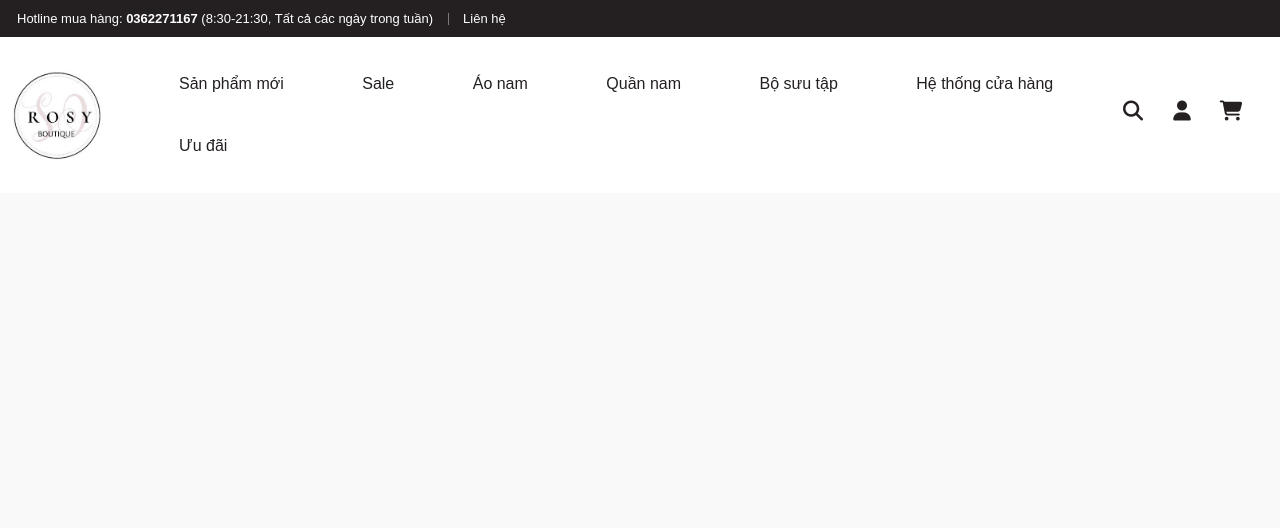
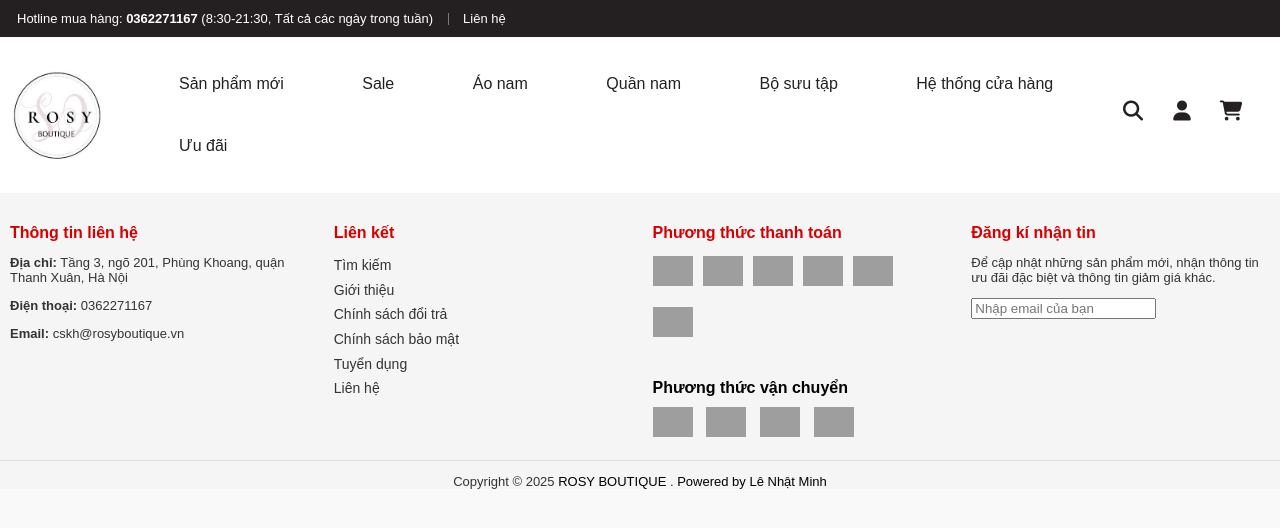
Before and after one commit to LeNhatMinhK391/Fashion_frontend, a plain HTML site: page product-details.html in a window 1280 px wide. Drawn offline with Linux system fonts and the light colour scheme; grey boxes are pictures that could not be loaded.

Commit message:
Update product-details.html

```diff
--- a/product-details.html
+++ b/product-details.html
@@ -112,7 +112,85 @@
 
     </div>
   </header>
+<!-- footer -->
+<footer class="main-footer">
+  <div class="footer-container">
+      <div class="footer-section contact-info">
+        <h4>Thông tin liên hệ</h4>
+        <p> <b> Địa chỉ:</b> Tầng 3, ngõ 201, Phùng Khoang, quận Thanh Xuân, Hà Nội</p>
+        <p><b>Điện thoại:</b>  0362271167</p>
+        <p><b>Email:</b> cskh@rosyboutique.vn</p>
+      </div>
+      <div class="footer-section links">
+        <h4>Liên kết</h4>
+        <ul>
+          <li><a href="#">Tìm kiếm</a></li>
+          <li><a href="#">Giới thiệu</a></li>
+          <li><a href="#">Chính sách đổi trả</a></li>
+          <li><a href="#">Chính sách bảo mật</a></li>
+          <li><a href="#">Tuyển dụng</a></li>
+          <li><a href="#">Liên hệ</a></li>
+        </ul>
+      </div>
+      <div class="footer-section payment-methods">
+        <h4>Phương thức thanh toán</h4>
+        <div class="payment-logos">
+          <ul class="payment-icons">
+            <li>
+              <img src="https://theme.hstatic.net/200000690725/1001078549/14/payment_1_img.png?v=733" alt="Vnpay">
 
+            </li>
+            <li>
+              <img src="https://theme.hstatic.net/200000690725/1001078549/14/payment_2_img.png?v=733" alt="Zalopay">
+
+            </li>
+            <li>
+              <img src="	https://theme.hstatic.net/200000690725/1001078549/14/payment_3_img.png?v=733" alt="Moca">
+
+            </li>
+            <li>
+              <img src="https://theme.hstatic.net/200000690725/1001078549/14/payment_4_img.png?v=733" alt="Kredivo">
+
+            </li>
+            <li>
+              <img src="https://theme.hstatic.net/200000690725/1001078549/14/payment_5_img.png?v=733" alt="Napas">
+
+            </li>
+            <li>
+              <img src="	https://theme.hstatic.net/200000690725/1001078549/14/payment_6_img.png?v=733" alt="Visa">
+
+            </li>
+          </ul>
+
+          <h4 style="color: black;">Phương thức vận chuyển</h4>
+          <div class="shipping-logos">
+            <img src="https://theme.hstatic.net/200000690725/1001078549/14/shipment_1_img.png?v=733" alt="GHN">
+            <img src="https://theme.hstatic.net/200000690725/1001078549/14/shipment_2_img.png?v=733" alt="Ninjavan">
+            <img src="	https://theme.hstatic.net/200000690725/1001078549/14/shipment_3_img.png?v=733" alt="Ahamove">
+            <img src="	https://theme.hstatic.net/200000690725/1001078549/14/shipment_4_img.png?v=733" alt="J&T">
+          </div>
+        </div>
+      </div>
+      <div class="footer-section shipping-methods">
+        <h4>Đăng kí nhận tin</h4>
+        <div class="shipping-logos">
+        <p>Để cập nhật những sản phẩm mới, nhận thông tin ưu đãi đặc biệt và thông tin giảm giá khác.</p>
+        <input required="" type="email" name="contact[email]" class="form-control newsletter-input"
+         id="newsletter-email" pattern="[a-z0-9._%+-]+@[a-z0-9.-]+\.[a-z]{2,4}$" placeholder="Nhập email của bạn" aria-label="Email Address">
+        </div>
+      </div>
+
+
+  </div>
+  <div class="footer-copy-right">
+    <div class="container">
+      <p> Copyright © 2025
+      <a href="http://127.0.0.1:5500/client/main.html#"> ROSY BOUTIQUE</a> .
+      <a target="_blank" href="" rel="noreferrer">Powered by Lê Nhật Minh</a>
+      </p>
+    </div>
+  </div>
+</footer>
 
 
 
```
